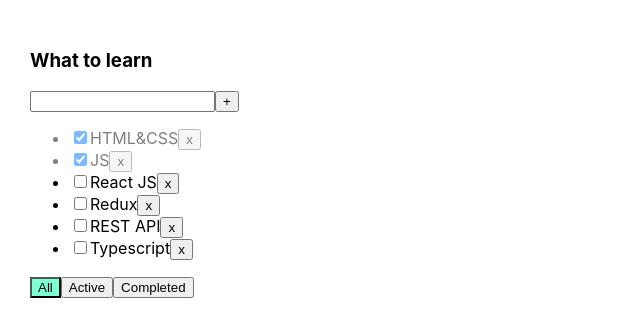
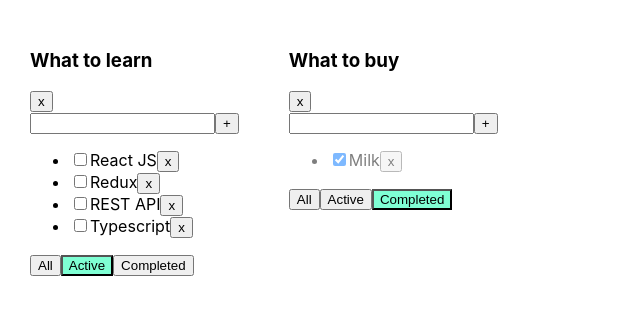
Before and after one commit to ianabarkhatova/todolists, a React (Create React App) app: page / in a window 1280 px wide. Shown: the top 336 px of the page, without its empty margins (0-640 px from the left). Built offline with nearby package versions, Linux system fonts and the light colour scheme.

Commit message:
Implemented rendering separate todoLists, removing TodoLists, adding, removing, filtering, changing statuses for tasks in separate todoLists

```diff
--- a/src/App.tsx
+++ b/src/App.tsx
@@ -6,85 +6,111 @@ import {v1} from "uuid";
 
 export type FilterValuesType = "all" | "completed" | "active"
 
+type TodoListType = {
+    id: string
+    title: string
+    filter: FilterValuesType
+}
+
 function App() {
 
-    // tasks - 1-й элемент массива, setTasks - 2-й элемент массива, initTasks - первоначальный массив
-    let [tasks, setTasks] = useState<TaskType[]>([
+    //деструктуризирущее присваивание
+
+//новый локальный стейт, который управляет режимом отображения
+
+    function changeFilter(value: FilterValuesType, todoListId: string) {
+        let todoList = todoLists.find(tl => tl.id === todoListId)
+        if (todoList) {
+            todoList.filter = value
+            setTodoLists([...todoLists])
+        }
+    }
+
+    let todoListId1 = v1()
+    let todoListId2 = v1()
+
+    let [todoLists, setTodoLists] = useState<Array<TodoListType>>([
+        {id: todoListId1, title: 'What to learn', filter: 'active'},
+        {id: todoListId2, title: 'What to buy', filter: 'completed'}
+    ])
+
+    let[tasksObj, setTasks] = useState({
+        [todoListId1]: [
             {id: v1(), title: 'HTML&CSS', isDone: true},
             {id: v1(), title: 'JS', isDone: true},
             {id: v1(), title: 'React JS', isDone: false},
             {id: v1(), title: 'Redux', isDone: false},
             {id: v1(), title: 'REST API', isDone: false},
             {id: v1(), title: 'Typescript', isDone: false},
-    ])
+        ],
+        [todoListId2]: [
+            {id: v1(), title: 'Book', isDone: false},
+            {id: v1(), title: 'Milk', isDone: true},
+        ]
+    })
 
-    // const result = useState(tasks)
-    // console.log(result)
-    // console.log(result[0])
-    // //result возвратит массив с двумя элементами: 1 - массив с первоначальными элементами (state), 2 - функция
-    // const setState = result[1]
-    // console.log(setState)
-
-    const [state, setState] = useState(tasks)
-    //деструктуризирущее присваивание
-    // console.log(useState(tasks)[1])
-
-//новый локальный стейт, который управляет режимом отображения
-    let [filter, setFilter] = useState<FilterValuesType>("all");
-
-    function changeFilter(value: FilterValuesType) {
-        setFilter(value)
+    function removeTask(taskId: string, todoListId: string) {
+        debugger
+        // пропусти те таски, id которых не равняется taskId и создай на их основе новый массив
+        //(старый массив не меняется - иммутабельная работа с данными)
+        let tasks = tasksObj[todoListId]
+        let filteredTasks = tasks.filter(t => t.id !== taskId)
+        tasksObj[todoListId] = filteredTasks
+        setTasks({...tasksObj})
     }
 
-    let tasksForTodoList = tasks
-
-    if (filter === "completed") {
-        tasksForTodoList = tasks.filter(t => t.isDone);
-    }
-    if (filter === "active") {
-        tasksForTodoList = tasks.filter(t => !t.isDone);
+    const addTask = (title: string, todoListId: string) => {
+        const newTask: TaskType = {id: v1(), title: title, isDone: false}
+        //если передаем title c таким же именем, можно писать так:
+        // title,
+        let tasks = tasksObj[todoListId]
+        let newTasks = [newTask, ...tasks]
+        tasksObj[todoListId] = newTasks
+        setTasks({...tasksObj})
     }
 
-    function removeTask(taskId: string) {
-        // пропусти те таски, id которых не равняется taskId и создай на их основе новый массив
-        //(старый массив не меняется - иммутабельная работа с данными)
-        let filteredTasks = tasks.filter(t => t.id !== taskId)
-        setTasks(filteredTasks);
+    const changeStatus = (taskId: string, newIsDone: boolean, todoListId: string) => {
+        let tasks = tasksObj[todoListId]
+        const newState = tasks.map(t => taskId === t.id ? {...t, isDone: newIsDone} : t)
+        tasksObj[todoListId] = newState
+        setTasks({...tasksObj})
     }
 
-    const addTask = (title: string) => {
-        const newTask: TaskType = {
-            id: v1(),
-            title: title,
-            //если передаем title c таким же именем, можно писать так:
-            // title,
-            isDone: false
-        }
-
-        // const copyState = [...tasks]
-        // copyState.push(newTask)
-        // setTasks(copyState)
-        setTasks([...tasks, newTask])
-    }
-
-    const changeStatus = (taskId: string, newIsDone: boolean) => {
-        const newState = tasks.map(t => taskId === t.id? {...t, isDone: newIsDone} : t)
-        console.log(newState)
-        setTasks(newState)
+    const removeTodoList = (todoListId: string) => {
+        let filteredTodoList = todoLists.filter((tl) => tl.id !== todoListId)
+        setTodoLists(filteredTodoList)
+        delete tasksObj[todoListId]
+        setTasks({...tasksObj})
     }
 
 
     return (
         <div className="App">
-            <TodoList
-                title={"What to learn"}
+            {todoLists.map((tl) => {
+
+                //фильтрация происходит каждый раз на основе одного объкта(tl)
+                let tasksForTodoList = tasksObj[tl.id]
+
+                if (tl.filter === "completed") {
+                    tasksForTodoList = tasksForTodoList.filter(t => t.isDone);
+                }
+                if (tl.filter === "active") {
+                    tasksForTodoList = tasksForTodoList.filter(t => !t.isDone);
+                }
+
+                return <TodoList
+                    key={tl.id}
+                    id={tl.id}
+                    title={tl.title}
                     tasks={tasksForTodoList}
                     removeTask={removeTask}
                     changeFilter={changeFilter}
                     addTask={addTask}
                     changeTaskStatus={changeStatus}
-                filter={filter}
+                    filter={tl.filter}
+                    removeTodoList={removeTodoList}
                 />
+            })}
         </div>
     );
 }
--- a/src/todoList/TodoList.tsx
+++ b/src/todoList/TodoList.tsx
@@ -12,29 +12,29 @@ export type TaskType = {
 export type TodoListPropsType = {
     title: string
     tasks: TaskType[]
-    removeTask: (taskId: string) => void
-    changeFilter: (value: FilterValuesType) => void
-    addTask: (title: string) => void
-    changeTaskStatus: (taskId: string, isDone: boolean) => void
+    removeTask: (taskId: string, todoListId: string) => void
+    changeFilter: (value: FilterValuesType, todoListId: string) => void
+    addTask: (title: string, todoListId: string) => void
+    changeTaskStatus: (taskId: string, isDone: boolean, todoListId: string) => void
     filter: FilterValuesType
+    id: string
+    removeTodoList: (todoListId: string) => void
 };
 
-export const TodoList = ({title, tasks, removeTask, changeFilter, addTask, changeTaskStatus, filter}: TodoListPropsType) => {
+export const TodoList = ({title, tasks, removeTask, changeFilter, addTask, changeTaskStatus, filter, id, removeTodoList}: TodoListPropsType) => {
 
     const tasksElements: Array<JSX.Element> | JSX.Element = tasks.length === 0 ? (
         <p>No tasks</p>
     ) : (
         tasks.map((t) => {
             //эти функции пишем внутри мапа, т к ф-я будет своя отдельная для каждой таски:
-
             const removeTaskHandler = () => {
-                removeTask(t.id)
+                removeTask(t.id, id)
             }
 
             const checkBoxOnChangeHandler = (e: ChangeEvent<HTMLInputElement>) => {
-                changeTaskStatus(t.id, e.currentTarget.checked)
+                changeTaskStatus(t.id, e.currentTarget.checked, id)
             }
-
 
             return (
                 // каждая таска попадает в переменную "t":
@@ -48,14 +48,13 @@ export const TodoList = ({title, tasks, removeTask, changeFilter, addTask, chang
     )
 
     const [taskTitle, setTaskTitle] = useState('')
-
     //обработка ошибок
     const [error, setError] = useState<string | null>(null)
 
 
     const addTaskHandler = () => {
         if (taskTitle.trim() !== '') {
-            addTask(taskTitle.trim())
+            addTask(taskTitle.trim(), id)
             setTaskTitle('')
         } else {
             setError("Title is required")
@@ -70,20 +69,22 @@ export const TodoList = ({title, tasks, removeTask, changeFilter, addTask, chang
 
     const keyDownAddTaskHandler = (e: KeyboardEvent<HTMLInputElement>) => e.key === "Enter" && addTaskHandler()
 
+    const setAllTasksHandler = () => changeFilter("all", id)
 
+    const setActiveTasksHandler = () => changeFilter("active", id)
 
-    const setAllTasksHandler = () => changeFilter("all")
+    const setCompletedTasksHandler = () => changeFilter("completed", id)
 
-    const setActiveTasksHandler = () => changeFilter("active")
-
-    const setCompletedTasksHandler = () => changeFilter("completed")
+    const removeTodoListHandler = () => {
+        removeTodoList(id)
+    }
 
     const userTaskTitleLengthWarning = taskTitle.length > 15 &&
         <div>Your task title should be not less than 15 characters</div>
 
     return (
         <div>
-            <h3>{title}</h3>
+            <h3>{title}</h3> <button onClick={removeTodoListHandler}>x</button>
 
             <div>
                 <input
```
Lines whose indentation alone changed are shown as unchanged.
